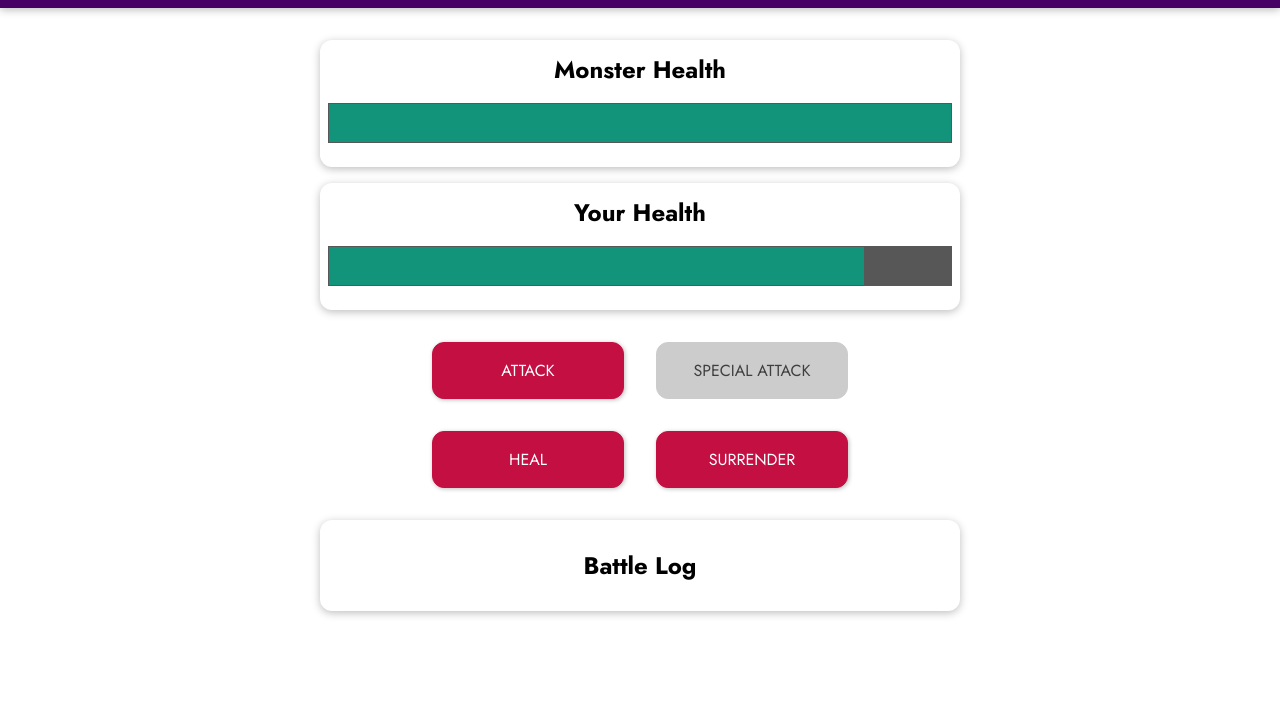
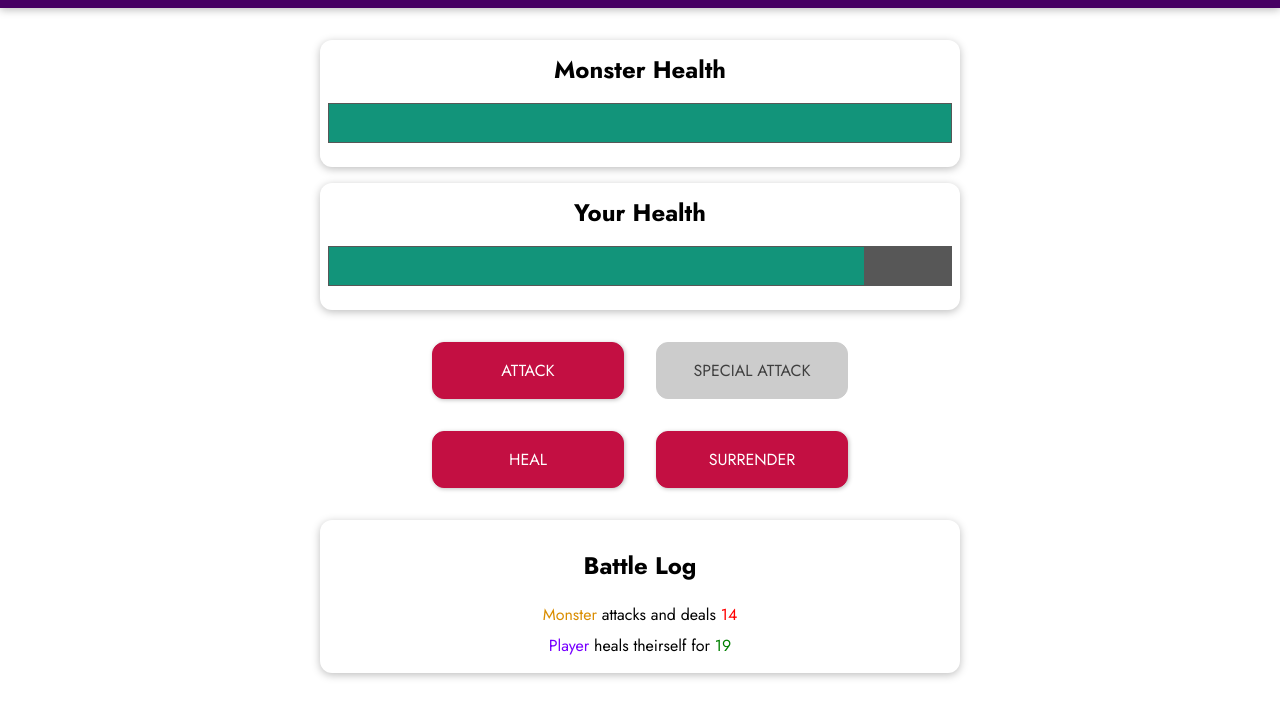
Before and after one commit to daholz/vue-practice, a plain HTML site: page index.html in a window 1280 px wide. Both pictures are taken after a click on the button "HEAL". Shown: the part 97-800 px from the top of the page. Drawn offline with nearby package versions, Linux system fonts and the light colour scheme.

Commit message:
Added battle log capability

```diff
--- a/index.html
+++ b/index.html
@@ -44,7 +44,15 @@
       </section>
       <section id="log" class="container">
         <h2>Battle Log</h2>
-        <ul></ul>
+        <ul>
+          <li v-for="message in battleLog">
+            <span
+            :class="{'log--player': message.actionBy === 'player', 'log--monster': message.actionBy === 'monster'}"
+            >{{ message.actionBy === 'player' ? 'Player' : 'Monster' }}</span>
+            <span v-if="message.actionType === 'heal'"> heals theirself for <span class="log--heal">{{ message.actionValue }}</span></span>
+            <span v-else> attacks and deals <span class="log--damage">{{ message.actionValue }}</span></span>
+          </li>
+        </ul>
       </section>
     </div>
   </body>
```
